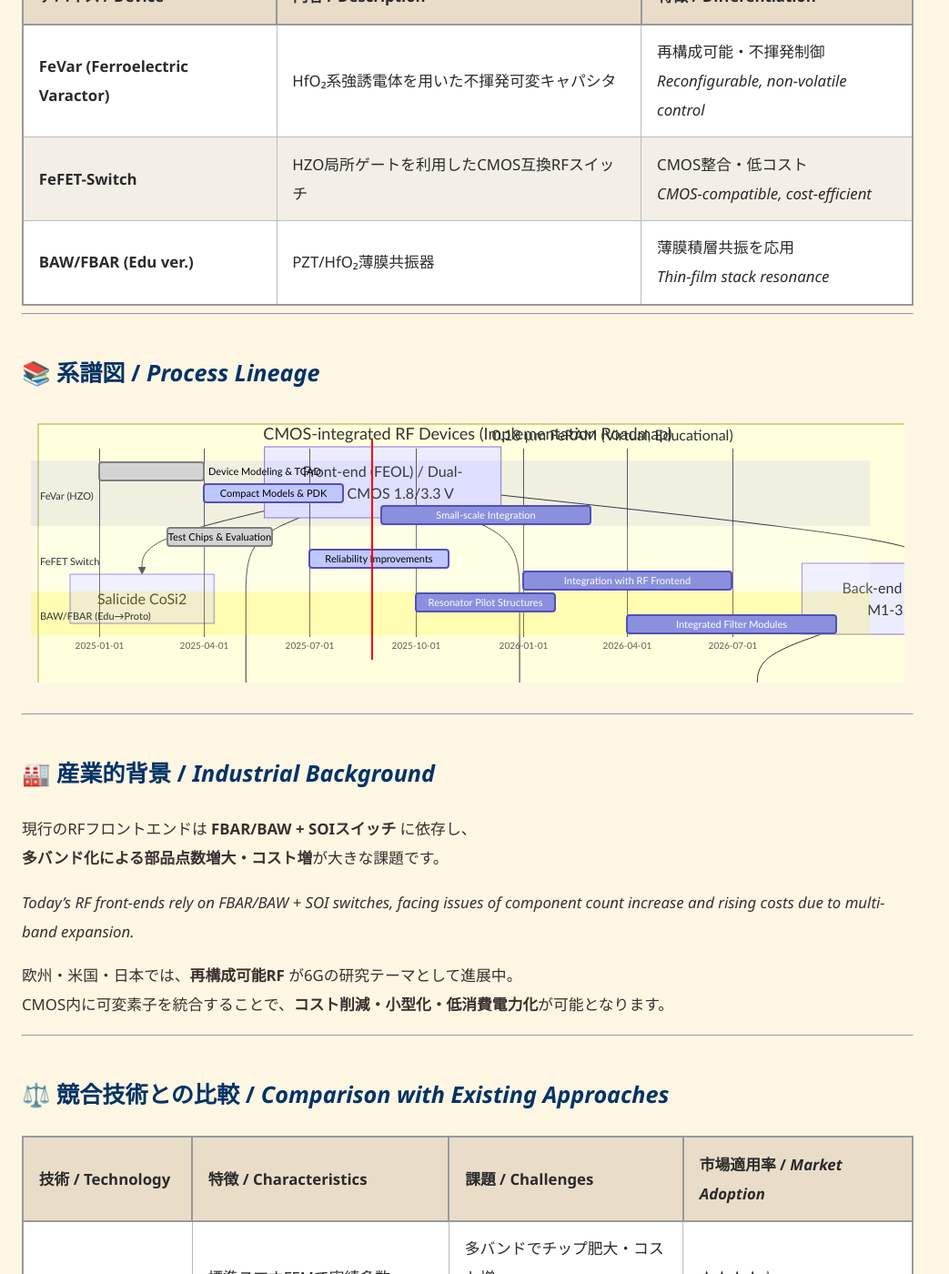
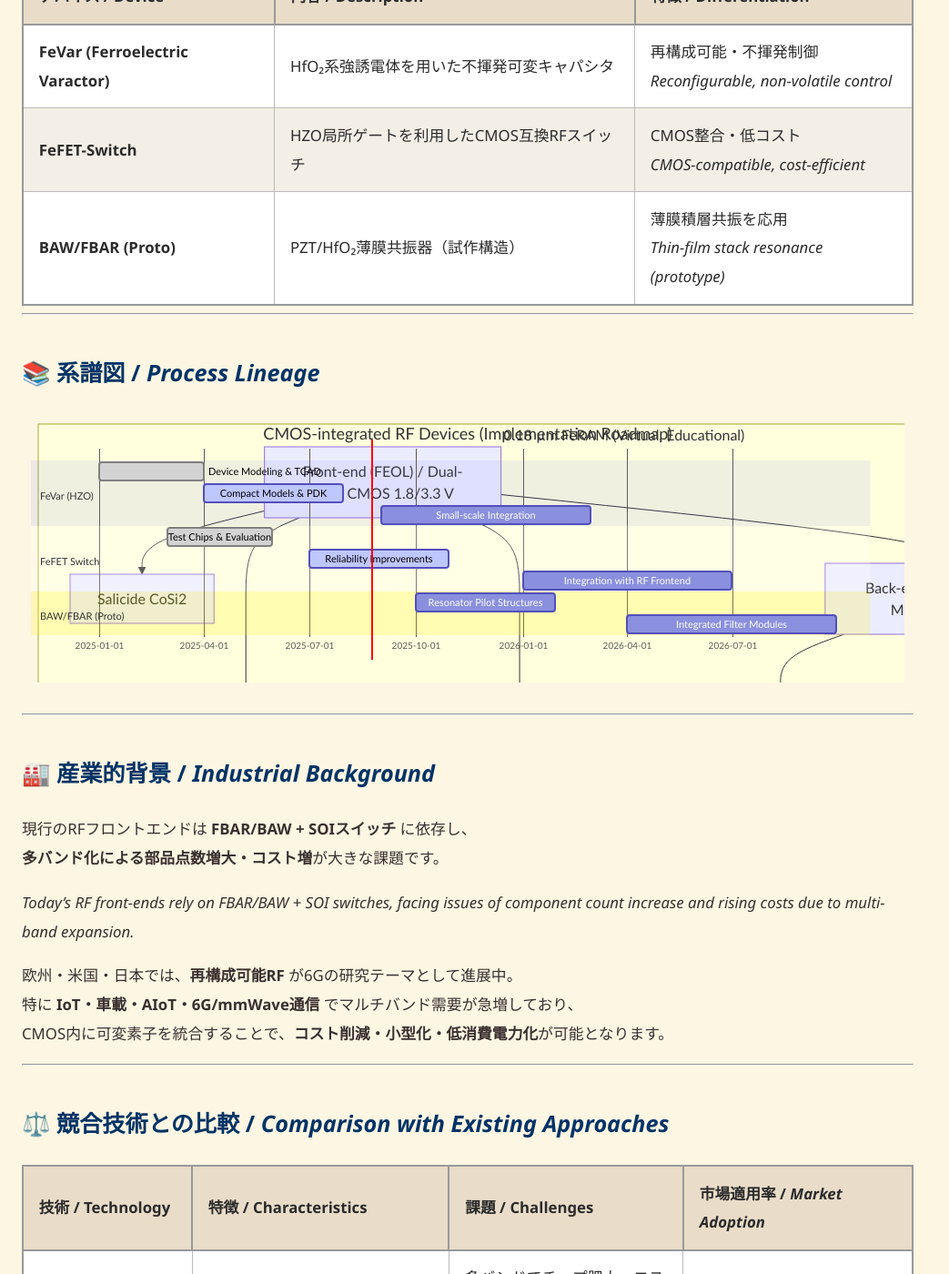
Before and after one commit to Samizo-AITL/Edusemi-Plus, a Jekyll site: the page built from applied-devices/rf-devices/proposal.md, in a window 1280 px wide and 1400 px high, scrolled down 1023 px. Shown: the whole window at 91% size, without its empty margins (0-1043 px from the left). Built offline with Jekyll 4.4.1, drawn with Linux system fonts in a browser that asks for light colours; some of the changed text lies outside the part shown.

Commit message:
Update proposal.md

````diff
--- a/applied-devices/rf-devices/proposal.md
+++ b/applied-devices/rf-devices/proposal.md
@@ -39,7 +39,7 @@
 |---|---|---|
 | **FeVar (Ferroelectric Varactor)** | HfO₂系強誘電体を用いた不揮発可変キャパシタ | 再構成可能・不揮発制御 <br>*Reconfigurable, non-volatile control* |
 | **FeFET-Switch** | HZO局所ゲートを利用したCMOS互換RFスイッチ | CMOS整合・低コスト <br>*CMOS-compatible, cost-efficient* |
-| **BAW/FBAR (Edu ver.)** | PZT/HfO₂薄膜共振器 | 薄膜積層共振を応用 <br>*Thin-film stack resonance* |
+| **BAW/FBAR (Proto)** | PZT/HfO₂薄膜共振器（試作構造） | 薄膜積層共振を応用 <br>*Thin-film stack resonance (prototype)* |
 
 ---
 
@@ -59,7 +59,7 @@
   CAP2 --> FeVar["FeVar / Ferroelectric Varactor"]
   GATE --> RFSW1["RF Switch / FET + FeVar Bias"]
   GATE --> RFSW2["RF Switch / FeFET-Switch"]
-  CAP1 --> BAW["BAW/FBAR Core"]
+  CAP1 --> BAW["BAW/FBAR Core (Proto)"]
 
   subgraph RF["RF Front-End Integration"]
     MATCH["Reconfigurable Matching / Cfixed || FeVar"]
@@ -84,6 +84,7 @@
 *Today’s RF front-ends rely on FBAR/BAW + SOI switches, facing issues of component count increase and rising costs due to multi-band expansion.*
 
 欧州・米国・日本では、**再構成可能RF** が6Gの研究テーマとして進展中。
+特に **IoT・車載・AIoT・6G/mmWave通信** でマルチバンド需要が急増しており、
 CMOS内に可変素子を統合することで、**コスト削減・小型化・低消費電力化**が可能となります。
 
 ---
@@ -175,14 +176,20 @@
     Test Chips & Evaluation    :done,    sw1,  2025-03-01, 90d
     Reliability Improvements   :active,  sw2,  2025-07-01, 120d
     Integration with RF Frontend:        sw3,  2026-01-01, 180d
-    section BAW/FBAR (Edu→Proto)
+    section BAW/FBAR (Proto)
     Resonator Pilot Structures :         baw1, 2025-10-01, 120d
     Integrated Filter Modules  :         baw2, 2026-04-01, 180d
 ```
 
 - **FeVar**: TRL 4–6 （デバイスモデリング→小規模集積）
 - **FeFET-Switch**: TRL 3–5 （試作→信頼性改善→RF統合）
-- **BAW/FBAR**: TRL 3–4 （教育モデル→試作共振器）
+- **BAW/FBAR**: TRL 3–4 （試作共振器→統合フィルタ）
+
+📘 **想定市場 / Target Applications**
+- **スマホFEM**（マルチバンド対応）
+- **IoT/AIoTデバイス**（小型・低消費電力）
+- **車載通信**（耐環境性・信頼性重視）
+- **6G/mmWave**（高周波・広帯域応用）
 
 ---
 
@@ -207,4 +214,4 @@
 | **Email** | [![Email](https://img.shields.io/badge/Email-shin3t72%40gmail.com-red?style=for-the-badge&logo=gmail)](mailto:shin3t72@gmail.com) |
 | **X** | [![X](https://img.shields.io/badge/X-@shin3t72-black?style=for-the-badge&logo=x)](https://x.com/shin3t72) |
 | **GitHub** | [![GitHub](https://img.shields.io/badge/GitHub-Samizo--AITL-blue?style=for-the-badge&logo=github)](https://github.com/Samizo-AITL) |
-| **ライセンス / License** | [![Hybrid License](https://img.shields.io/badge/license-Hybrid-blueviolet?style=for-the-badge)](../../../#-ライセンス--license) <br> 再配布・改変自由（教育目的） / *Free for educational use* <br> 商用利用は別途許可 / *Commercial use requires separate permission* |
+| **ライセンス / License** | [![Hybrid License](https://img.shields.io/badge/license-Hybrid-blueviolet?style=for-the-badge)](../../../#-ライセンス--license) <br> 研究目的・技術提案用途で再配布・改変自由
````
